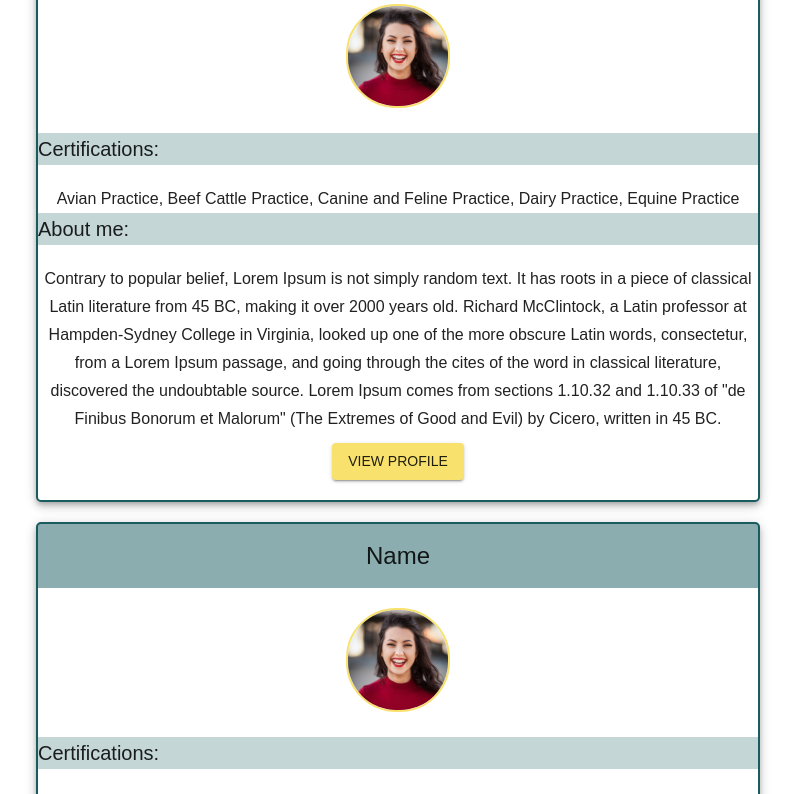
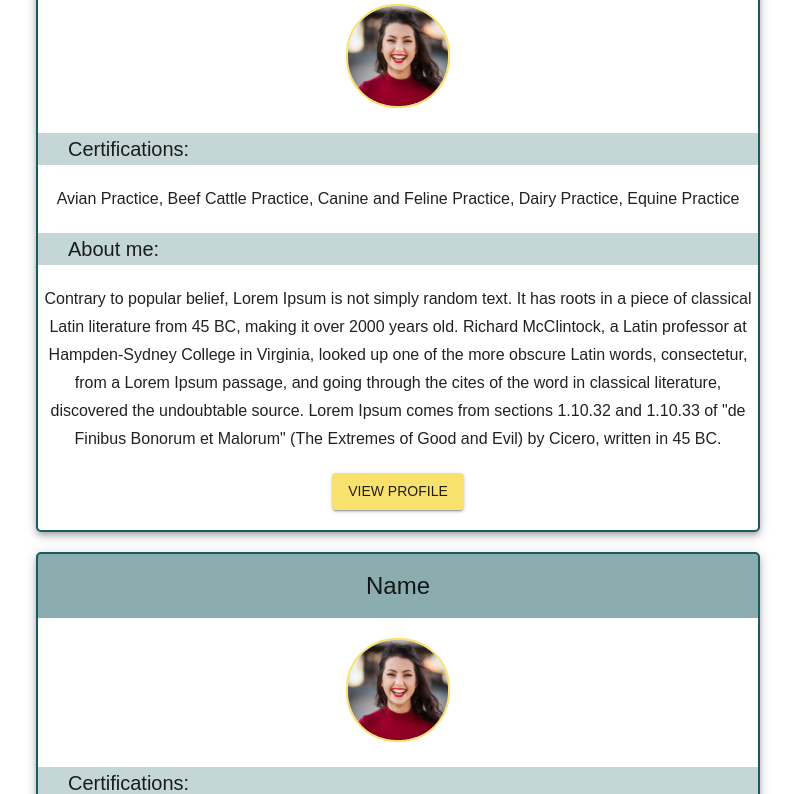
Before and after one commit to chinmayapulikallu/pet-techs, a React (Create React App) app: page /#/search in a window 1280 px wide. Shown: the part 560-1354 px from the top of the page, without its empty margins (274-1069 px from the left). Built offline with nearby package versions, Linux system fonts and the light colour scheme; no server answers.

Commit message:
need to figure out search functionality

```diff
--- a/src/components/SearchPage/SearchPage.jsx
+++ b/src/components/SearchPage/SearchPage.jsx
@@ -72,21 +72,25 @@ const styles = theme => ({
         borderRadius: "50px"
     },
     header: {
-
         backgroundColor: fade("#195C60", 0.50),
     },
     btn: {
         marginBottom: 20,
-        marginTop: 10
+        marginTop: 20
     },
-
     certifications: {
         display: "flex",
         backgroundColor: fade("#195C60", 0.25),
-        marginBottom: 20
+        marginBottom: 20,
+        paddingLeft: 30,
+
     },
     aboutMe: {
         display: "flex"
+    },
+    list: {
+        marginBottom: 20,
+        marginTop: 10
     }
 
 
@@ -160,7 +164,7 @@ class SearchPage extends Component {
                                 <img className={classes.profPic} src="/images/girl-profile.png" alt="profilePic" height="100" width="100" />
                                 <Typography className={classes.certifications} variant="h6">Certifications:</Typography>
                                 <div className={classes.outlined}>
-                                    <Typography variant="subtitle1">
+                                    <Typography className={classes.list} variant="subtitle1">
                                         Avian Practice,
                                         Beef Cattle Practice,
                                         Canine and Feline Practice,
```
